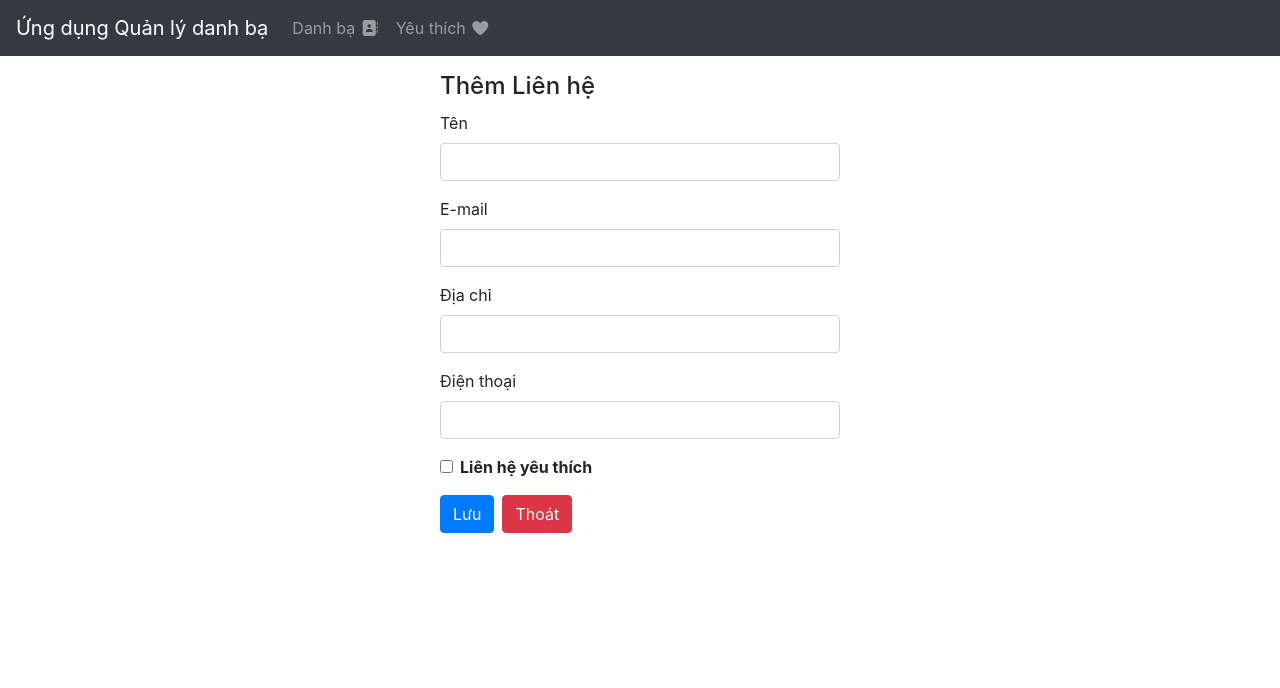
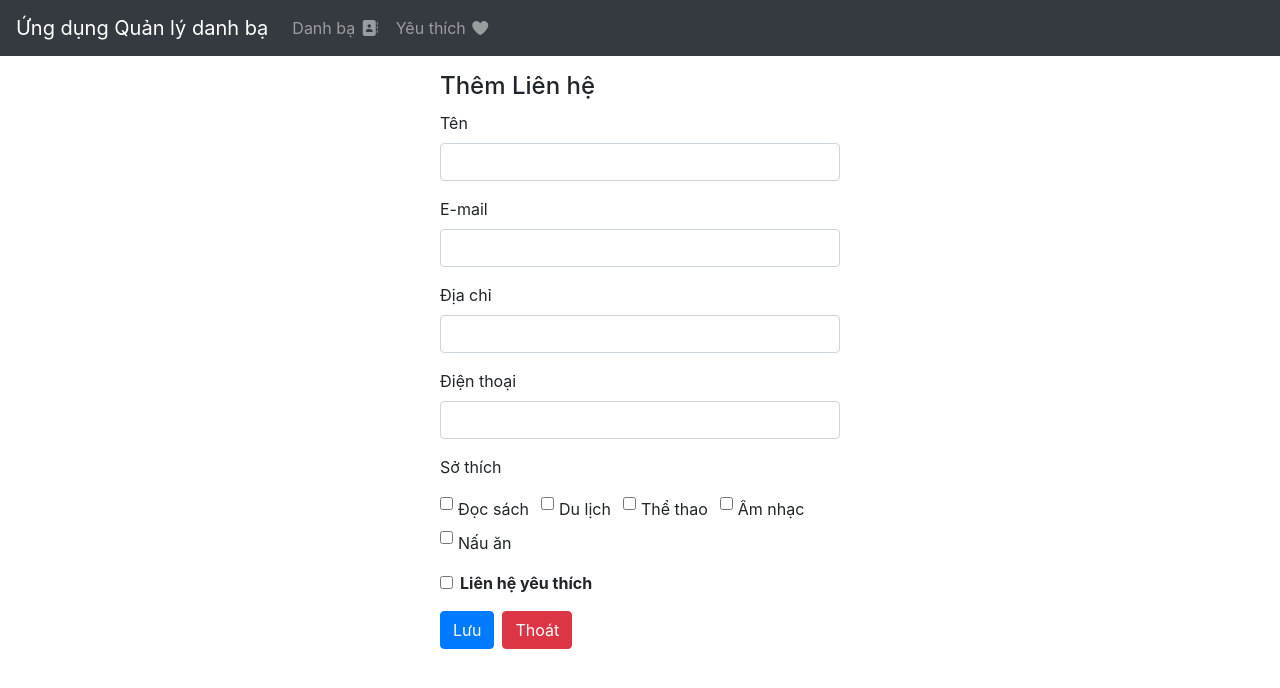
Before and after one commit to thanhdc25v7x232/DC25V7X232_TangToThanh_FRONTEND, a Vue app: page /contacts/add in a window 1280 px wide. Shown: the top 688 px of the page. Built offline with nearby package versions, Linux system fonts and the light colour scheme.

Commit message:
Them checkbox so thich cho lien he

```diff
--- a/src/components/ContactCard.vue
+++ b/src/components/ContactCard.vue
@@ -24,6 +24,14 @@ export default {
             {{ contact.phone }}
         </div>
         <div class="p-1">
+            <strong>Sở thích:</strong>
+            {{
+                contact.interests && contact.interests.length
+                    ? contact.interests.join(", ")
+                    : "Chưa có"
+            }}
+        </div>
+        <div class="p-1">
             <strong>Liên hệ yêu thích:&nbsp;</strong>
             <i v-if="contact.favorite" class="fas fa-check"></i>
             <i v-else class="fas fa-times"></i>
--- a/src/components/ContactForm.vue
+++ b/src/components/ContactForm.vue
@@ -19,6 +19,27 @@
             <label for="phone">Điện thoại</label>
             <Field name="phone" type="tel" class="form-control" v-model="contactLocal.phone" />
             <ErrorMessage name="phone" class="error-feedback" />
+        </div>
+                <div class="form-group">
+            <label>Sở thích</label>
+            <div>
+                <div
+                    v-for="item in interestOptions"
+                    :key="item"
+                    class="form-check form-check-inline"
+                >
+                    <input
+                        :id="'interest-' + item"
+                        type="checkbox"
+                        class="form-check-input"
+                        :value="item"
+                        v-model="contactLocal.interests"
+                    />
+                    <label :for="'interest-' + item" class="form-check-label">
+                        {{ item }}
+                    </label>
+                </div>
+            </div>
         </div>
         <div class="form-group form-check">
             <input name="favorite" type="checkbox" class="form-check-input" v-model="contactLocal.favorite" />
@@ -70,11 +91,16 @@ export default {
                     "Số điện thoại không hợp lệ."
                 ),
         });
+        // Liên hệ cũ chưa có trường interests: khởi tạo mảng rỗng
+        if (!Array.isArray(this.contact.interests)) {
+            this.contact.interests = [];
+        }
         return {
             // Chúng ta sẽ không muốn hiệu chỉnh props, nên tạo biến cục bộ
             // contactLocal để liên kết với các input trên form
             contactLocal: this.contact,
             contactFormSchema,
+            interestOptions: ["Đọc sách", "Du lịch", "Thể thao", "Âm nhạc", "Nấu ăn"],
         };
     },
     methods: {
--- a/src/views/ContactAdd.vue
+++ b/src/views/ContactAdd.vue
@@ -21,6 +21,7 @@ export default {
                 address: "",
                 phone: "",
                 favorite: false,
+                interests: [],
             },
             message: "",
         };
```
